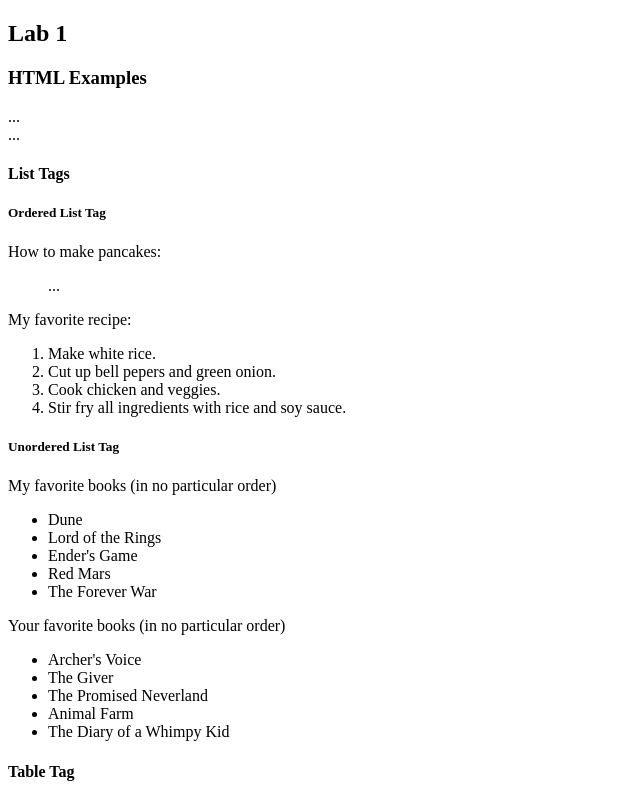
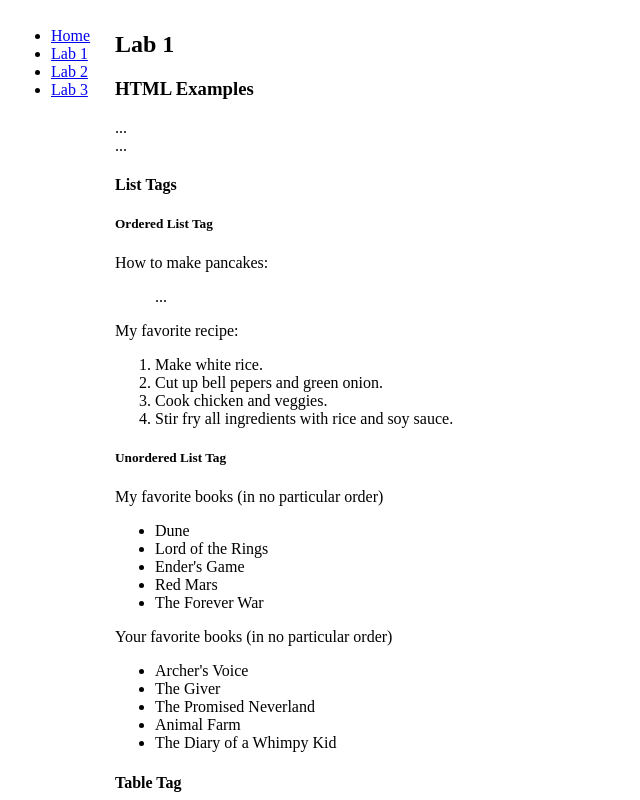
Before and after one commit to fariasn516/A1-kambaz-next-js, a Next.js app: page /Labs/Lab1 in a window 1280 px wide. Shown: the top 800 px of the page, without its empty margins (0-640 px from the left). Built offline with nearby package versions, Linux system fonts and the light colour scheme.

Commit message:
Implement lab page layout

```diff
--- /dev/null
+++ b/app/Labs/TOC.tsx
@@ -0,0 +1,27 @@
+import Link from "next/link";
+export default function TOC() {
+  return (
+    <ul>
+      <li>
+        <Link href="/Labs" id="wd-lab1-link">
+          Home{" "}
+        </Link>
+      </li>
+      <li>
+        <Link href="/Labs/Lab1" id="wd-lab1-link">
+          Lab 1{" "}
+        </Link>
+      </li>
+      <li>
+        <Link href="/Labs/Lab2" id="wd-lab2-link">
+          Lab 2{" "}
+        </Link>
+      </li>
+      <li>
+        <Link href="/Labs/Lab3" id="wd-lab3-link">
+          Lab 3{" "}
+        </Link>
+      </li>
+    </ul>
+  );
+}
--- /dev/null
+++ b/app/Labs/layout.tsx
@@ -0,0 +1,19 @@
+import { ReactNode } from "react";
+import TOC from "./TOC";
+
+export default function LabsLayout({
+  children,
+}: Readonly<{ children: ReactNode }>) {
+  return (
+    <table>
+      <tbody>
+        <tr>
+          <td valign="top" width="100px">
+            <TOC />
+          </td>
+          <td valign="top">{children}</td>
+        </tr>
+      </tbody>
+    </table>
+  );
+}
```
